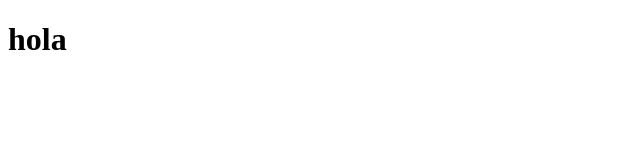
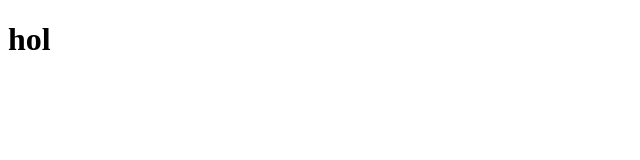
Before and after one commit to kennymartinez19k/workhome, an Angular app: page /home in a window 1280 px wide. Shown: the top 160 px of the page, without its empty margins (0-640 px from the left). Built offline with nearby package versions, Linux system fonts and the light colour scheme.

Commit message:
delete a

```diff
--- a/src/app/home/home.component.html
+++ b/src/app/home/home.component.html
@@ -1 +1 @@
-<h1>hola</h1>
+<h1>hol</h1>
```
